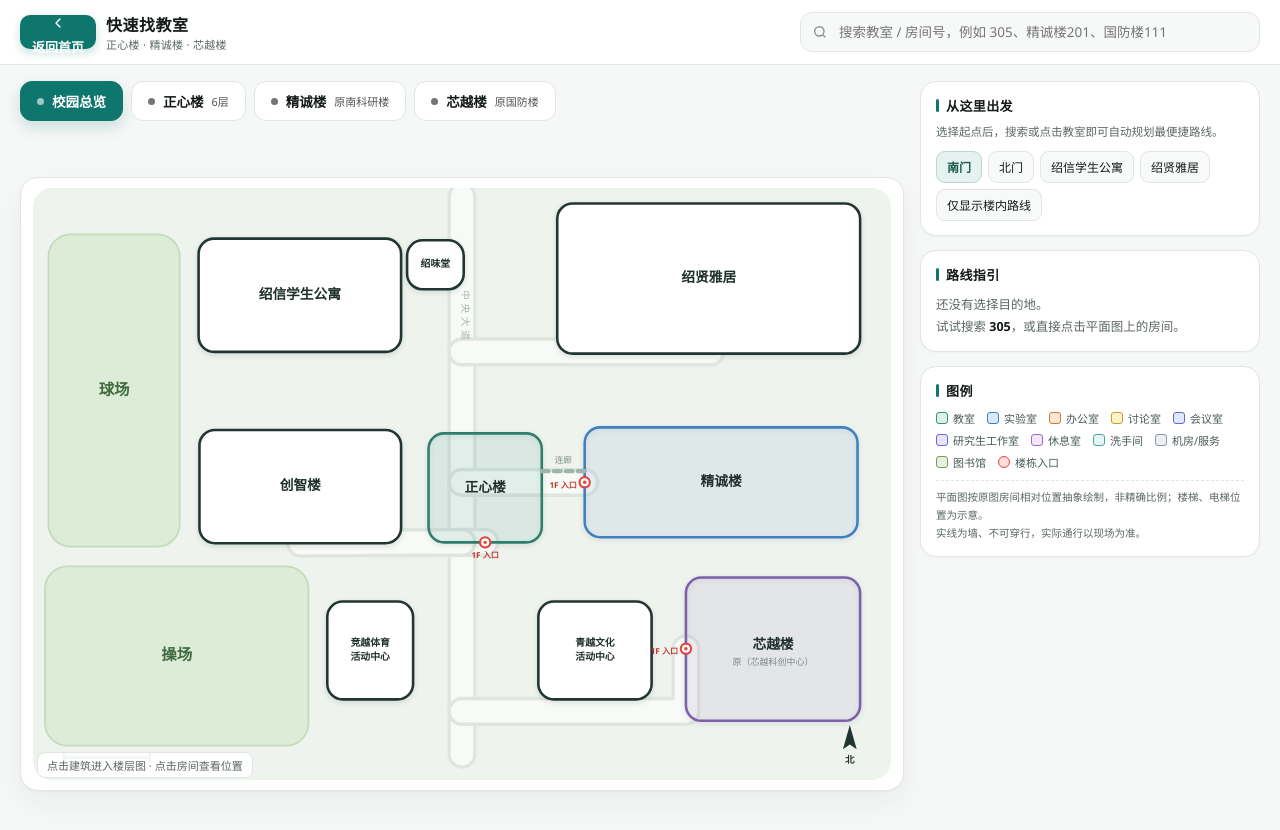
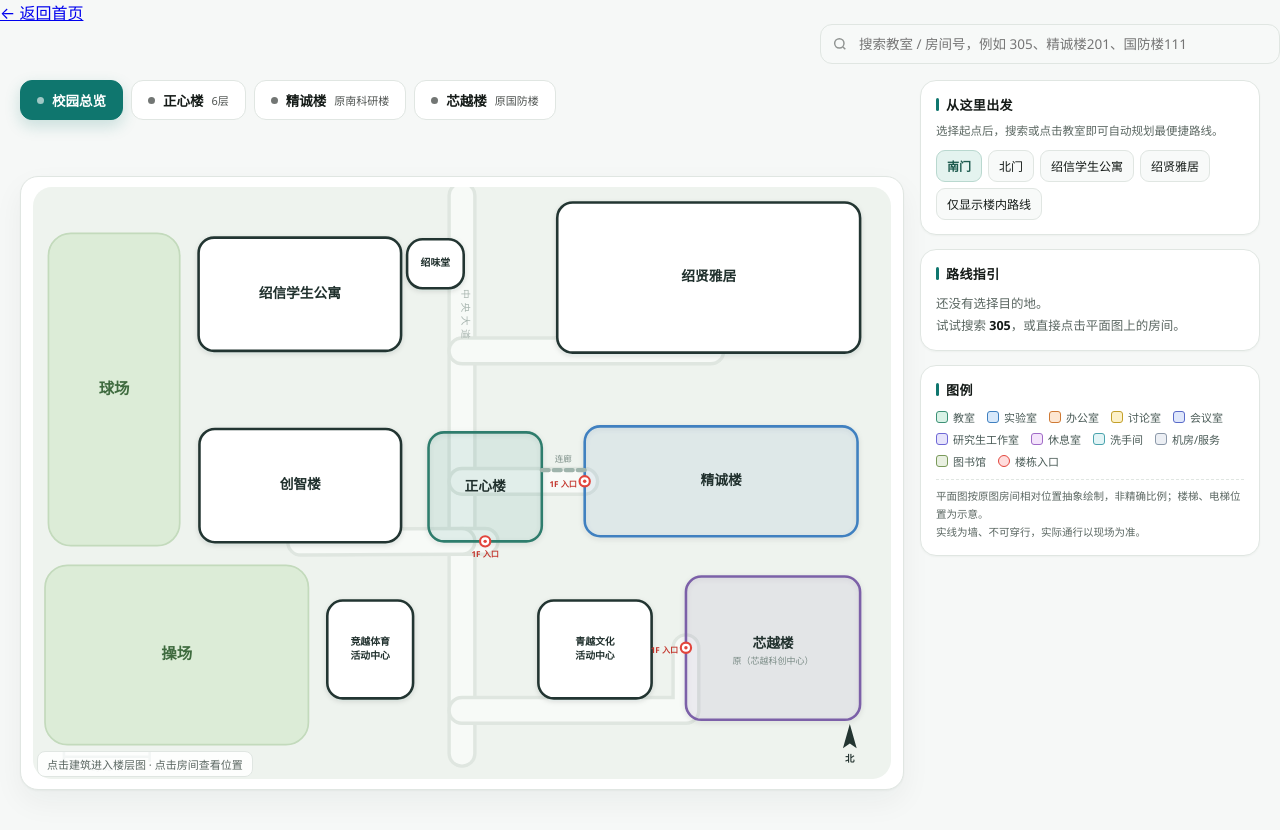
Before and after one commit to Rhymebo/campus-tools, a plain HTML site: page findplace.html in a window 1280 px wide. Drawn offline with Linux system fonts and the light colour scheme.

Commit message:
Refactor header structure in findplace.html

```diff
--- a/findplace.html
+++ b/findplace.html
@@ -181,22 +181,10 @@
 </style>
 </head>
 <body>
-<header class="appbar">
-  <div class="hdr">
-  <div class="brand">
-<a class="logo" href="index.html" title="返回首页" aria-label="返回首页"
-   style="width:auto;padding:0 12px;gap:6px;text-decoration:none;font-size:13px;font-weight:600;">
-<svg viewBox="0 0 24 24" fill="none" stroke="currentColor" stroke-width="2"
-     stroke-linecap="round" stroke-linejoin="round" style="width:16px;height:16px;flex:0 0 auto;">
-<path d="M15 18l-6-6 6-6"></path>
-</svg>
-<span>返回首页</span>
-</a>
-<div>
-<h1>快速找教室</h1>
-<p>正心楼 · 精诚楼 · 芯越楼</p>
-</div>
-</div>
+  <header class="site-header">
+    <div class="header-inner">
+      <a class="brand" href="index.html">← 返回首页</a>
+    </div>
     <div class="searchwrap">
       <svg width="16" height="16" viewBox="0 0 24 24" fill="none" stroke="currentColor" stroke-width="2.2">
         <circle cx="11" cy="11" r="7"></circle><path d="M20 20l-3.6-3.6"></path>
@@ -204,7 +192,6 @@
       <input id="q" type="text" placeholder="搜索教室 / 房间号，例如 305、精诚楼201、国防楼111" autocomplete="off">
       <div class="results" id="results"></div>
     </div>
-  </div>
 </header>
 
 <div class="wrap">
```
